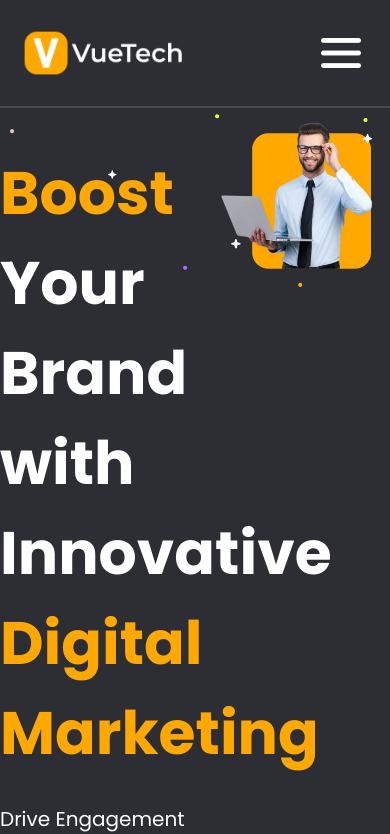
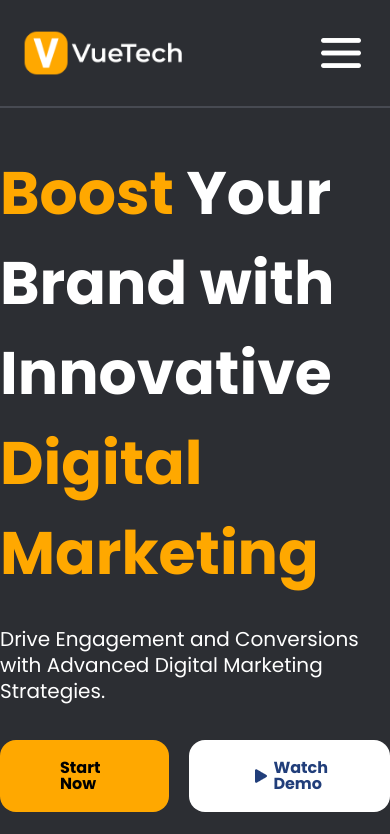
Before and after one commit to ecpieritz/vuetech, a Vue app: page / in a window 390 px wide. Shown: the top 834 px of the page. Built offline with nearby package versions, Linux system fonts and the light colour scheme.

Commit message:
feat: add responsive to Banner

```diff
--- a/src/components/Banner.vue
+++ b/src/components/Banner.vue
@@ -1,7 +1,7 @@
 <template>
   <section class="vt-banner">
     <div class="container-fluid">
-      <div class="d-flex flex-column w-50">
+      <div class="d-flex flex-column">
         <h1><span class="vt-color__text__yellow">Boost</span> Your Brand with Innovative <span class="vt-color__text__yellow">Digital Marketing</span></h1>
       <p>Drive Engagement and Conversions with Advanced Digital Marketing Strategies.</p>
       <div class="d-flex">
@@ -35,16 +35,44 @@ $vt-yellow-dark: #d68f00;
 $vt-white: #ffffff;
 
 .vt-banner{
+  padding: 40px 0;
   .container-fluid{
     background-image: url('@/assets/imgs/vt-home__banner-img.png');
     background-position: top center;
     background-repeat: no-repeat;
     background-size: 100%;
     height: 650px;
-    padding: 40px 0;
 
     .d-flex{
       gap: 20px;
+      width: 100%;
+
+      &.flex-column{
+        width: 50%;
+      }
+
+      .vt-btn{
+        img{
+          width: 24px;
+        }
+      }
+    }
+
+    @media(max-width: 780px){
+      .d-flex{
+        &.flex-column{
+          width: 65%;
+        }
+      }
+    }
+
+    @media(max-width: 460px){
+      background-image: none;
+      .d-flex{
+        &.flex-column{
+          width: 100%;
+        }
+      }
     }
   }
 }
```
